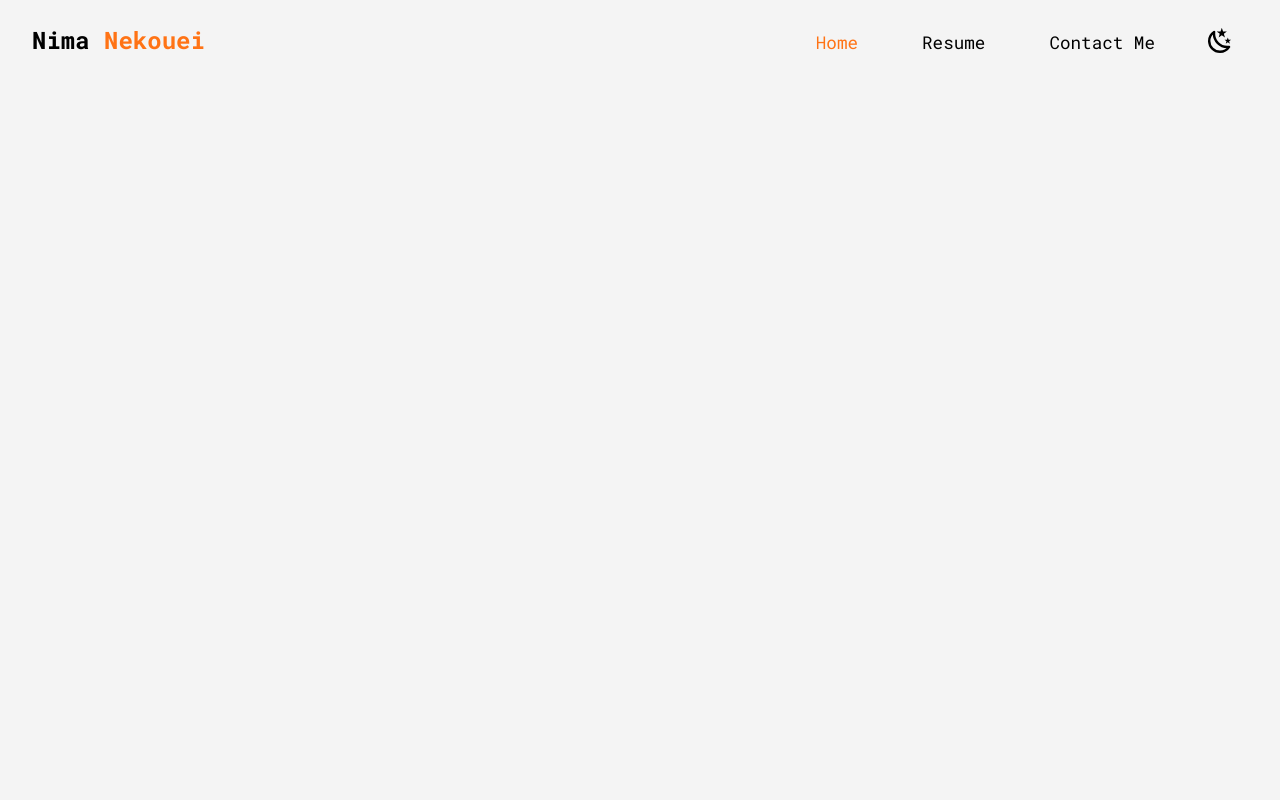
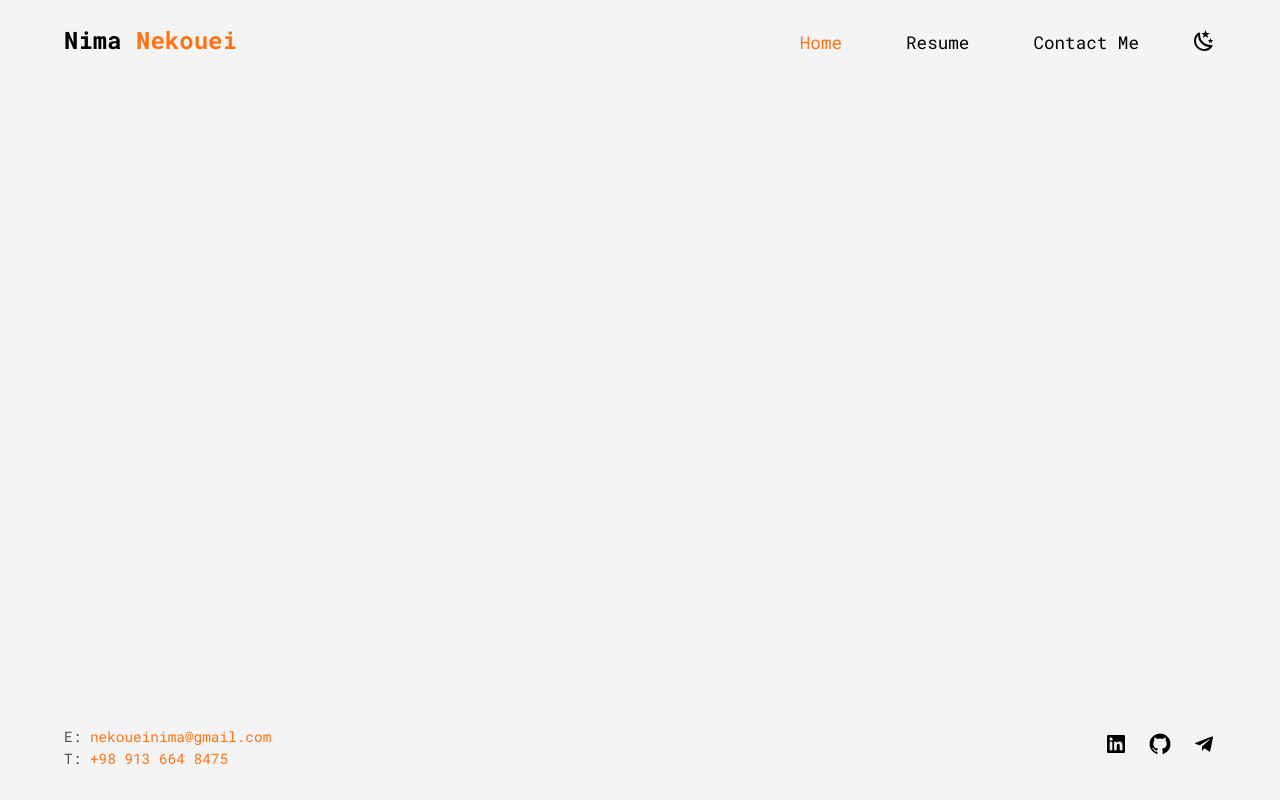
Before and after one commit to nima-ca/portfolio, a Next.js app: page / in a window 1280 px wide. Built offline with nearby package versions, Linux system fonts and the light colour scheme.

Commit message:
[Feat]: add footer component

```diff
--- a/src/components/ColorMode/ColorMode.module.scss
+++ b/src/components/ColorMode/ColorMode.module.scss
@@ -1,5 +1,5 @@
 .colorMode {
-  margin: 0 1rem 0 2rem;
+  margin: 0 0 0 2rem;
   input {
     opacity: 0;
   }
@@ -9,7 +9,7 @@
     cursor: pointer;
     svg {
       margin-bottom: -0.25rem;
-      scale: 1.2;
+      scale: 1;
     }
   }
 }
--- a/src/components/layout/Footer/Footer.module.scss
+++ b/src/components/layout/Footer/Footer.module.scss
@@ -0,0 +1,58 @@
+.footer {
+  width: 100vw;
+  @include center;
+  position: absolute;
+  bottom: 2rem;
+
+  & > div {
+    display: flex;
+    align-items: center;
+    justify-content: space-between;
+    width: 90%;
+  }
+
+  .social {
+    width: 7rem;
+    display: flex;
+    justify-content: space-between;
+    a {
+      transition: all 0.2s ease-in-out;
+      &:hover {
+        color: var(--color-accent);
+        cursor: pointer;
+      }
+    }
+  }
+
+  .info {
+    font-size: 0.9rem;
+    display: flex;
+    flex-direction: column;
+    justify-content: center;
+
+    a {
+      color: var(--color-accent);
+    }
+
+    & > div:first-of-type {
+      margin-bottom: 0.2rem;
+    }
+
+    span {
+      opacity: 0.7;
+    }
+
+    svg {
+      margin-bottom: -0.25rem;
+      margin-right: 0.5rem;
+      font-size: 1.3rem;
+    }
+  }
+}
+
+@media screen and (max-width: 480px) {
+  .social {
+    width: 1.5rem !important;
+    flex-direction: column;
+  }
+}
--- a/src/components/layout/Footer/Footer.tsx
+++ b/src/components/layout/Footer/Footer.tsx
@@ -1,7 +1,56 @@
+import { Github } from "../../../utils/icons/Github";
+import { Linkedin } from "../../../utils/icons/Linkedin";
+import { Telegram } from "../../../utils/icons/Telegram";
 import styles from "./Footer.module.scss";
 
 const Footer = () => {
-  return <footer></footer>;
+  return (
+    <footer className={styles.footer}>
+      <div>
+        <div className={styles.info}>
+          <div>
+            <span>E: </span>
+            <a
+              href="mailto:nekoueinima@gmail.com"
+              target="_blank"
+              rel="noopener noreferrer"
+            >
+              nekoueinima@gmail.com
+            </a>
+          </div>
+          <div>
+            <span>T: </span>
+            <a
+              href="Tel: +989136648475"
+              target="_blank"
+              rel="noopener noreferrer"
+            >
+              +98 913 664 8475
+            </a>
+          </div>
+        </div>
+        <div className={styles.social}>
+          <a
+            href="https://www.linkedin.com/in/nima-nekouei-nia/"
+            target="_blank"
+            rel="noopener noreferrer"
+          >
+            <Linkedin />
+          </a>
+          <a
+            href="https://github.com/nima-ca"
+            target="_blank"
+            rel="noopener noreferrer"
+          >
+            <Github />
+          </a>
+          <a href="#" target="_blank" rel="noopener noreferrer">
+            <Telegram />
+          </a>
+        </div>
+      </div>
+    </footer>
+  );
 };
 
 export default Footer;
--- a/src/components/layout/Header/Navbar.module.scss
+++ b/src/components/layout/Header/Navbar.module.scss
@@ -8,7 +8,7 @@
   display: flex;
   align-items: center;
   justify-content: space-between;
-  width: 95%;
+  width: 90%;
 
   h3 {
     font-size: 1.5rem;
--- /dev/null
+++ b/src/utils/icons/Github.tsx
@@ -0,0 +1,13 @@
+import { SVGProps } from "react";
+
+export function Github(props: SVGProps<SVGSVGElement>) {
+  return (
+    <svg width="1em" height="1em" viewBox="0 0 32 32" {...props}>
+      <path
+        fill="currentColor"
+        fillRule="evenodd"
+        d="M16 2a14 14 0 0 0-4.43 27.28c.7.13 1-.3 1-.67v-2.38c-3.89.84-4.71-1.88-4.71-1.88a3.71 3.71 0 0 0-1.62-2.05c-1.27-.86.1-.85.1-.85a2.94 2.94 0 0 1 2.14 1.45a3 3 0 0 0 4.08 1.16a2.93 2.93 0 0 1 .88-1.87c-3.1-.36-6.37-1.56-6.37-6.92a5.4 5.4 0 0 1 1.44-3.76a5 5 0 0 1 .14-3.7s1.17-.38 3.85 1.43a13.3 13.3 0 0 1 7 0c2.67-1.81 3.84-1.43 3.84-1.43a5 5 0 0 1 .14 3.7a5.4 5.4 0 0 1 1.44 3.76c0 5.38-3.27 6.56-6.39 6.91a3.33 3.33 0 0 1 .95 2.59v3.84c0 .46.25.81 1 .67A14 14 0 0 0 16 2Z"
+      ></path>
+    </svg>
+  );
+}
--- /dev/null
+++ b/src/utils/icons/Linkedin.tsx
@@ -0,0 +1,12 @@
+import { SVGProps } from "react";
+
+export function Linkedin(props: SVGProps<SVGSVGElement>) {
+  return (
+    <svg width="1em" height="1em" viewBox="0 0 32 32" {...props}>
+      <path
+        fill="currentColor"
+        d="M26.2 4H5.8C4.8 4 4 4.8 4 5.7v20.5c0 .9.8 1.7 1.8 1.7h20.4c1 0 1.8-.8 1.8-1.7V5.7c0-.9-.8-1.7-1.8-1.7zM11.1 24.4H7.6V13h3.5v11.4zm-1.7-13c-1.1 0-2.1-.9-2.1-2.1c0-1.2.9-2.1 2.1-2.1c1.1 0 2.1.9 2.1 2.1s-1 2.1-2.1 2.1zm15.1 12.9H21v-5.6c0-1.3 0-3.1-1.9-3.1S17 17.1 17 18.5v5.7h-3.5V13h3.3v1.5h.1c.5-.9 1.7-1.9 3.4-1.9c3.6 0 4.3 2.4 4.3 5.5v6.2z"
+      ></path>
+    </svg>
+  );
+}
--- /dev/null
+++ b/src/utils/icons/Telegram.tsx
@@ -0,0 +1,12 @@
+import { SVGProps } from "react";
+
+export function Telegram(props: SVGProps<SVGSVGElement>) {
+  return (
+    <svg width="1em" height="1em" viewBox="0 0 24 24" {...props}>
+      <path
+        d="M9.78 18.65l.28-4.23l7.68-6.92c.34-.31-.07-.46-.52-.19L7.74 13.3L3.64 12c-.88-.25-.89-.86.2-1.3l15.97-6.16c.73-.33 1.43.18 1.15 1.3l-2.72 12.81c-.19.91-.74 1.13-1.5.71L12.6 16.3l-1.99 1.93c-.23.23-.42.42-.83.42z"
+        fill="currentColor"
+      ></path>
+    </svg>
+  );
+}
--- a/styles/globals.scss
+++ b/styles/globals.scss
@@ -23,6 +23,7 @@ body {
   overflow-x: hidden;
   max-height: 100vh;
   height: 100vh;
+  position: relative;
 }
 
 .dark-mode body {
```
